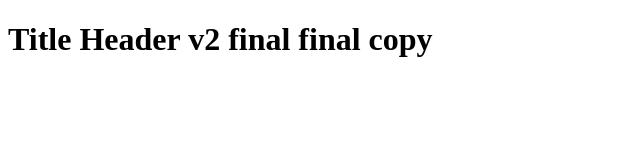
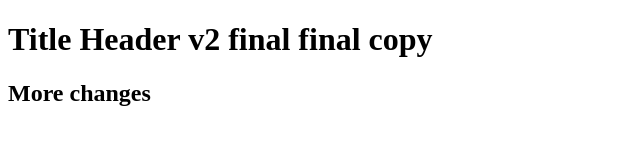
Before and after one commit to marcusryden92/GIT-EXERCISE, a plain HTML site: page index.html in a window 1280 px wide. Shown: the whole page, without its empty margins (0-640 px from the left). Drawn offline with Linux system fonts and the light colour scheme.

Commit message:
Changes made

```diff
--- a/index.html
+++ b/index.html
@@ -7,5 +7,6 @@
 </head>
 <body>
     <h1>Title Header v2 final final copy</h1>
+    <h2>More changes</h2>
 </body>
 </html>
```
